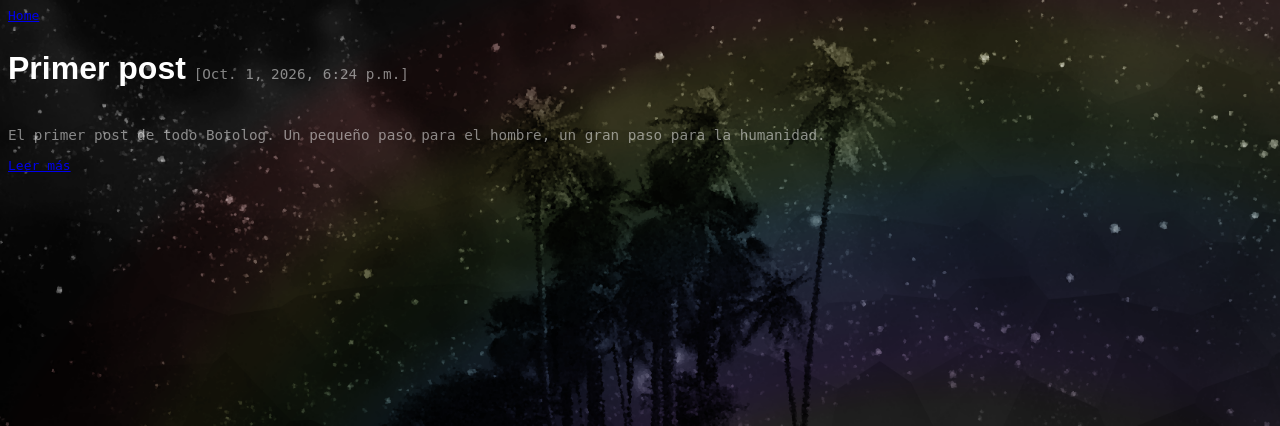
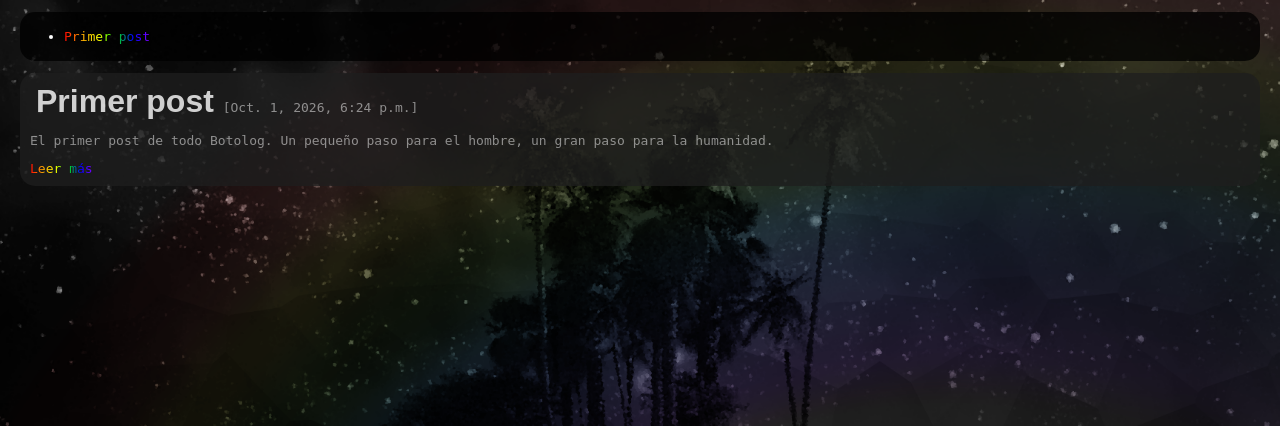
Before and after one commit to DanteRodriguezHola/Botolog, a Django app: page /blog/ in a window 1280 px wide. Shown: the top 426 px of the page. Run offline with Django 5.2, Linux system fonts and the light colour scheme; data comes from the database, SQL or seed files in the repository.

Commit message:
Modificando el css (división de clases) y implementado una barra de navegación (incompleta)

```diff
--- a/Website/Website/settings.py
+++ b/Website/Website/settings.py
@@ -49,7 +49,6 @@ MIDDLEWARE = [
     'django.contrib.auth.middleware.AuthenticationMiddleware',
     'django.contrib.messages.middleware.MessageMiddleware',
     'django.middleware.clickjacking.XFrameOptionsMiddleware',
-    'whitenoise.middleware.WhiteNoiseMiddleware',
 ]
 
 ROOT_URLCONF = 'Website.urls'
--- a/Website/_Blog/static/style.css
+++ b/Website/_Blog/static/style.css
@@ -8,23 +8,40 @@ html {
     color: #ffffff;
 }
 
-.main {
+.container-navegation {
     padding: 4px;
+
+    margin: 12px;
 
     border: 6px;
     border-radius: 15px;
-    border-color: #1f1f1fc4;
+
+    background-color: #000000c4;
+}
+
+.container-posts {
+    padding: 4px;
+
+    margin: 12px;
+
+    border: 6px;
+    border-radius: 15px;
 
     background-color: #1f1f1fc4;
 }
 
-.highlight {
-    font-family: sans-serif;
+header, summary, main {
+    margin: 6px;
 }
 
+.highlight {
+    opacity: 0.8;
+}
 
 .highlight.heading {
-    display: inline-block;
+    font-family: sans-serif;
+
+    display: inline;
 }
 
 h1.highlight.heading {
@@ -35,30 +52,26 @@ h2.highlight.heading {
     font-size: 2em;
 }
 
+.highlight.content {
+    font-size: 1.2em;
+}
+
+a{
+    background: linear-gradient(to right, #ff0000, #ffa500, #ffff00, #00ff00, #0000ff, #8000ff);
+    -webkit-background-clip: text;
+    -webkit-text-fill-color: transparent;
+}
+
 .overshadow {
     opacity: 0.5;
 }
 
 .overshadow.date {
-    display: inline-block;
+    display: inline;
 
-    font-size: 1.2em;
-}
-
-.overshadow.date.smaller {
-    font-size: 1.1em;
+    font-size: 1sem;
 }
 
 .overshadow.drophead {
-    font-size: 1.2em;
+    font-size: 1em;
 }
-
-.overshadow.drophead.smaller {
-    font-size: 1.1em;
-}
-
-.content {
-    font-size: 1.4em;
-
-    opacity: 0.8;
-}
--- a/Website/_Blog/templates/_Blog/base.html
+++ b/Website/_Blog/templates/_Blog/base.html
@@ -22,19 +22,21 @@
 
     <body>
 
-        <nav>
+        <nav class = 'container-navegation'>
 
-            <a href = "/"> Home </a>
+            {% block navegation %}
+
+            {% endblock %}
 
         </nav>
 
-        <main>
+        <div class = 'container-posts'>
 
             {% block content %}
 
             {% endblock %}
 
-        </main>
+        </div>
 
     </body>
 
--- a/Website/_Blog/templates/_Blog/index.html
+++ b/Website/_Blog/templates/_Blog/index.html
@@ -6,7 +6,32 @@
 
 {% endblock %}
 
+{% block navegation %}
+
+    <ul>
+
+        {% for post in posts %}
+
+        <li>
+
+            <a href = '{% url "detail" post.slug %}'
+            target = '_self'>
+
+                {{ post.shortened_heading }}
+
+            </a>
+
+        </li>
+
+        {% endfor %}
+
+    </ul>
+
+{% endblock %}
+
 {% block content %}
+
+    <main>
 
         {% for post in posts %}
 
@@ -20,7 +45,7 @@
 
                 </h2>
 
-            <p class = 'overshadow date smaller'>
+                <p class = 'overshadow date'>
 
                     [{{ post.date }}]
 
@@ -28,13 +53,14 @@
 
             </header>
 
-        <p class = 'overshadow drophead smaller'>
+            <p class = 'overshadow drophead'>
 
                 {{ post.drophead}}
 
             </p>
 
-        <a href = "{% url 'detail' post.slug %}">
+            <a href = '{% url "detail" post.slug %}'
+            target = '_self'>
 
                 Leer más
 
@@ -44,4 +70,6 @@
 
         {% endfor %}
 
+    </main>
+
 {% endblock %}
--- a/Website/_Blog/templates/_Blog/style.css
+++ /dev/null
@@ -1,3 +0,0 @@
-main {
-    background-color: #ff0000;
-}
```
Also changed, not shown: Website/_Blog/templates/_Blog/detail.html (+10 -2 lines), README.md, Website/_Blog/templates/_Blog/month.html (added), Website/_Blog/templates/_Blog/year.html (added), main.py (deleted), 1 other file. Lines whose indentation alone changed are shown as unchanged.
